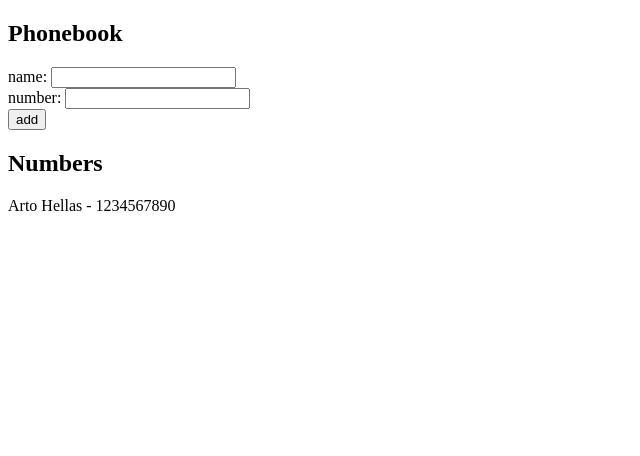
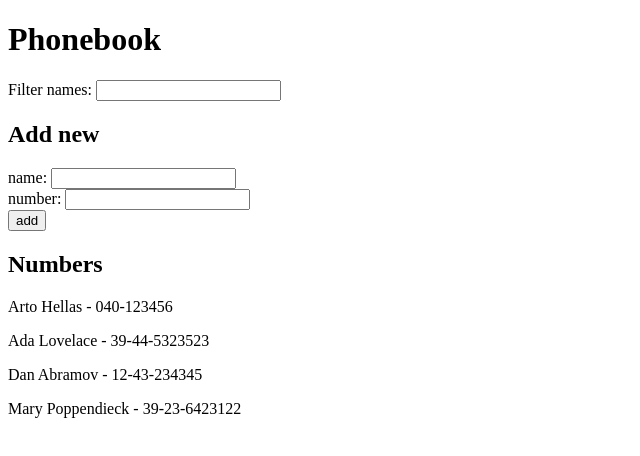
Before and after one commit to MarioTawfelis/FullStack-WebDev-Frontend, a React (Create React App) app in the folder part3/project-phonebook/: page / in a window 1280 px wide. Shown: the top 456 px of the page, without its empty margins (0-640 px from the left). Built offline with nearby package versions, Linux system fonts and the light colour scheme.

Commit message:
Implemented filtering functionality

```diff
--- a/part3/project-phonebook/src/App.js
+++ b/part3/project-phonebook/src/App.js
@@ -2,9 +2,10 @@
 
 const App = () => {
   const [persons, setPersons] = useState([
-    { name: 'Arto Hellas',
-      number: "1234567890"
-    }
+    { name: 'Arto Hellas', number: '040-123456', id: 1 },
+    { name: 'Ada Lovelace', number: '39-44-5323523', id: 2 },
+    { name: 'Dan Abramov', number: '12-43-234345', id: 3 },
+    { name: 'Mary Poppendieck', number: '39-23-6423122', id: 4 }
   ])
   const [newName, setNewName] = useState('')
   const [newNumber, setNewNumber] = useState('')
@@ -42,10 +43,20 @@
     )
   }
 
+  const handleFilterNames = (event) => {
+      const filtered_persons = persons.filter(person =>
+        person.name.toLocaleLowerCase().includes(event.target.value.toLocaleLowerCase()))
+
+      setPersons(filtered_persons)
+  }
 
   return (
     <div>
-      <h2>Phonebook</h2>
+      <h1>Phonebook</h1>
+      <div>
+        Filter names: <input onChange={handleFilterNames}/>
+      </div>
+      <h2>Add new</h2>
       <form onSubmit={addPerson}>
         <div>
           name: <input value={newName} onChange={handleNameChange}/>
@@ -60,7 +71,7 @@
       <h2>Numbers</h2>
       <div>
           {persons.map(person =>
-            <p key={person.name}>{person.name} - {person.number}</p>
+            <p key={person.id}>{person.name} - {person.number}</p>
           )}
 
       </div>
```
